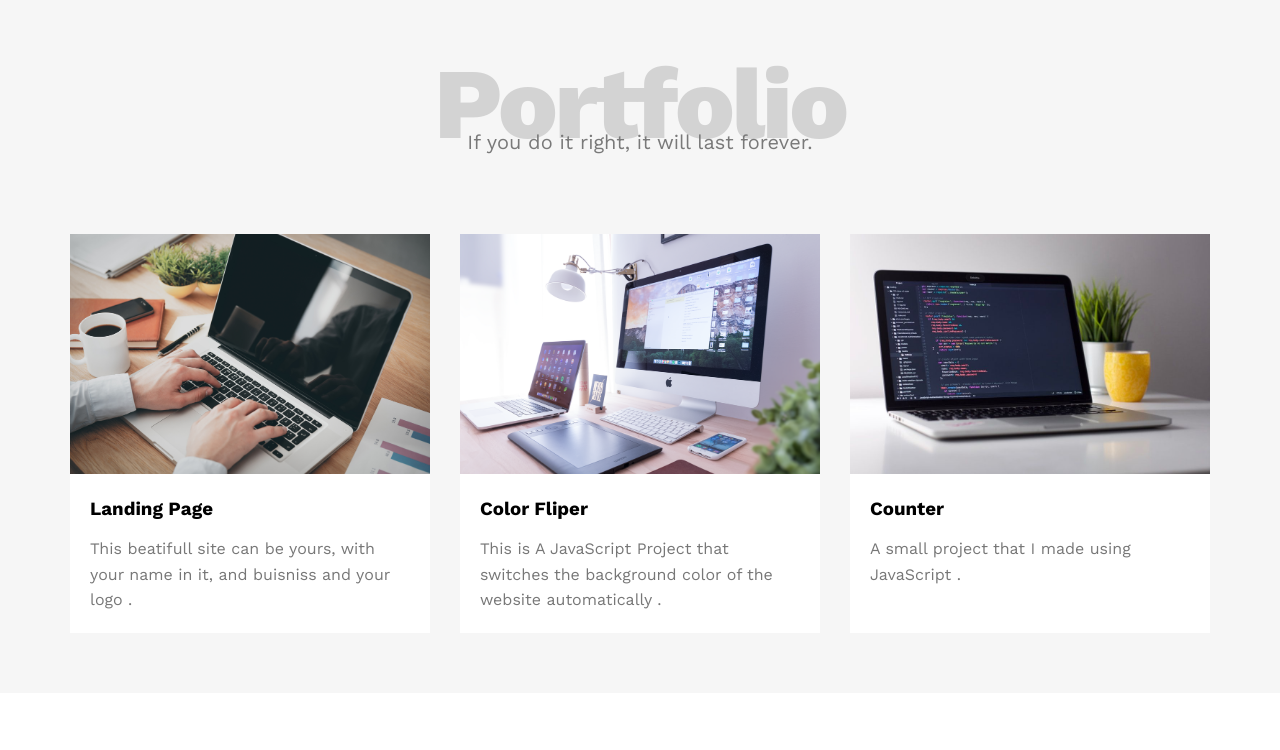
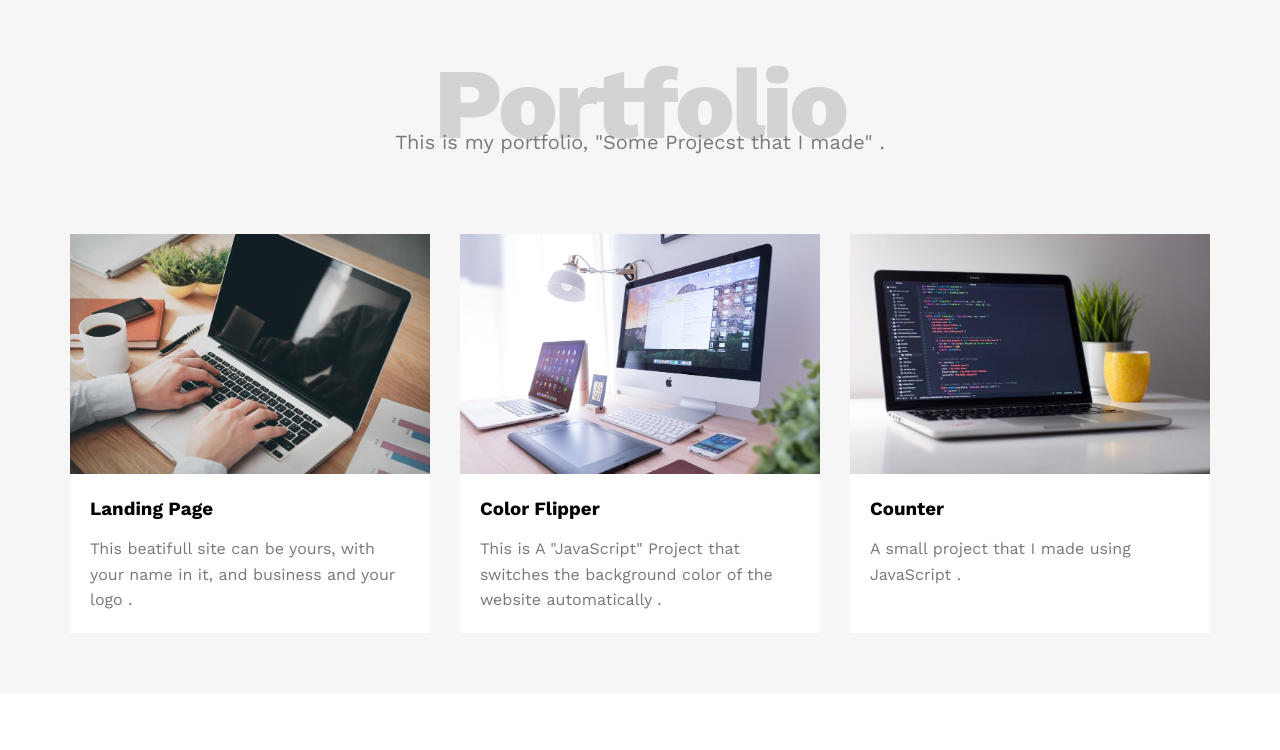
Before and after one commit to Qasim-11/Template-one, a plain HTML site: page index.html in a window 1280 px wide. Shown: the part 1900-2650 px from the top of the page. Drawn offline with nearby package versions, Linux system fonts and the light colour scheme.

Commit message:
الحمدلله

```diff
--- a/index.html
+++ b/index.html
@@ -45,8 +45,8 @@
       </div>
       <!-- End Header -->
       <div class="intro-text">
-        <h1>Hello There</h1>
-        <p>This Is My - Super Creative & Minimal Agency Web Template</p>
+        <h1 lang="ar">Hello There</h1>
+        <p>This Is My Website, I hope you like the desing :)</p>
       </div>
     </div>
     <!-- End Landing Section -->
@@ -142,20 +142,20 @@
     <div class="portfolio" id="portfolio">
       <div class="container">
         <h2 class="special-heading">Portfolio</h2>
-        <p>If you do it right, it will last forever.</p>
+        <p>This is my portfolio, "Some Projecst that I made" .</p>
         <div class="portfolio-content">
           <div id="website1" class="card">
             <img decoding="async" src="images/portfolio1.jpeg" alt="" />
             <div class="info">
               <h3>Landing Page</h3>
-              <p>This beatifull site can be yours, with your name in it, and buisniss and your logo .</p>
+              <p>This beatifull site can be yours, with your name in it, and business and your logo .</p>
             </div>
           </div>
           <div id="website2" class="card">
             <img decoding="async" src="images/portfolio2.jpg" alt="" />
             <div class="info">
-              <h3>Color Fliper</h3>
-              <p>This is A JavaScript Project that switches the background color of the website automatically .</p>
+              <h3>Color Flipper</h3>
+              <p>This is A "JavaScript" Project that switches the background color of the website automatically .</p>
             </div>
           </div>
           <div id="website3" class="card">
```
Also changed, not shown: CSS/WebT.css (line endings or trailing spaces).
